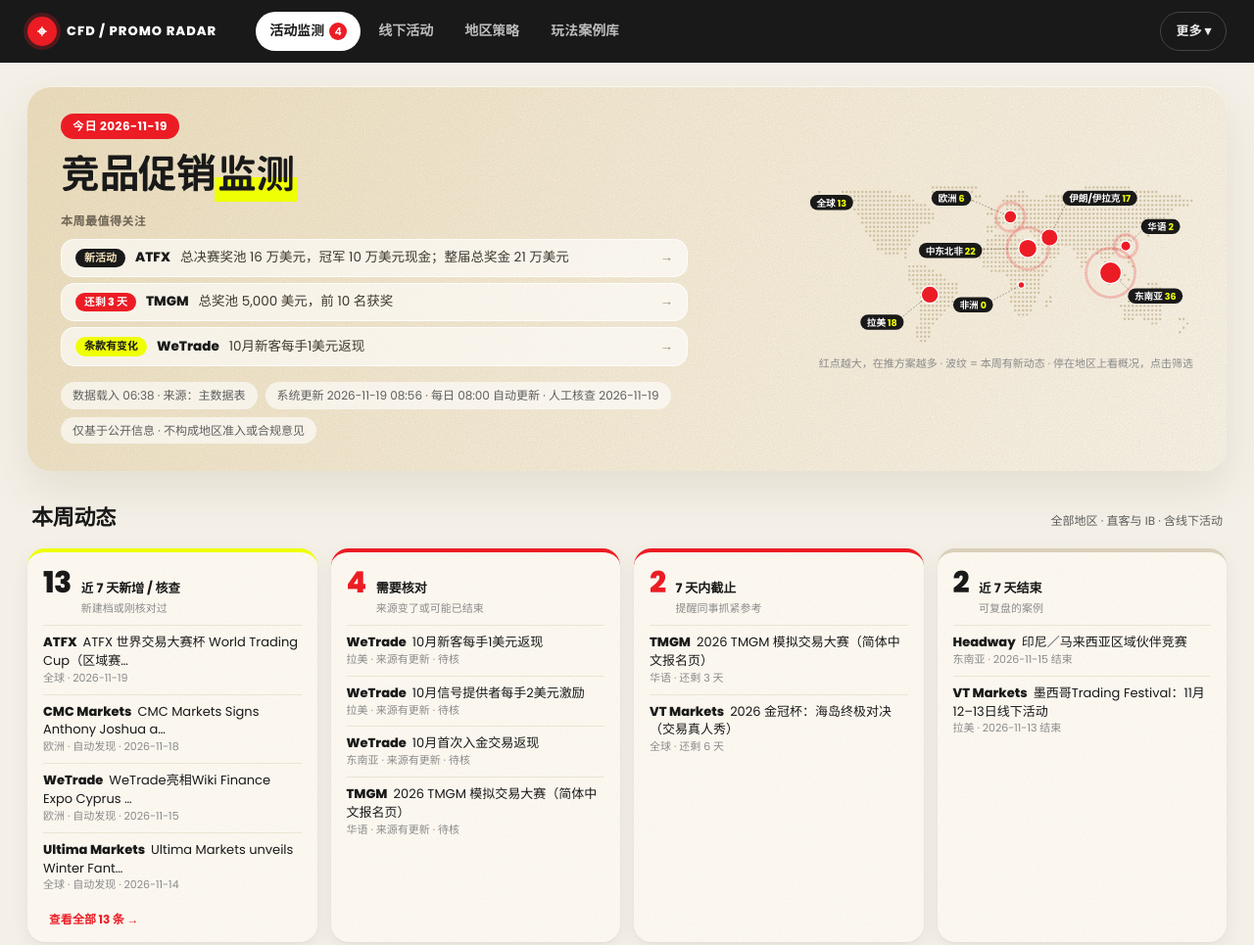
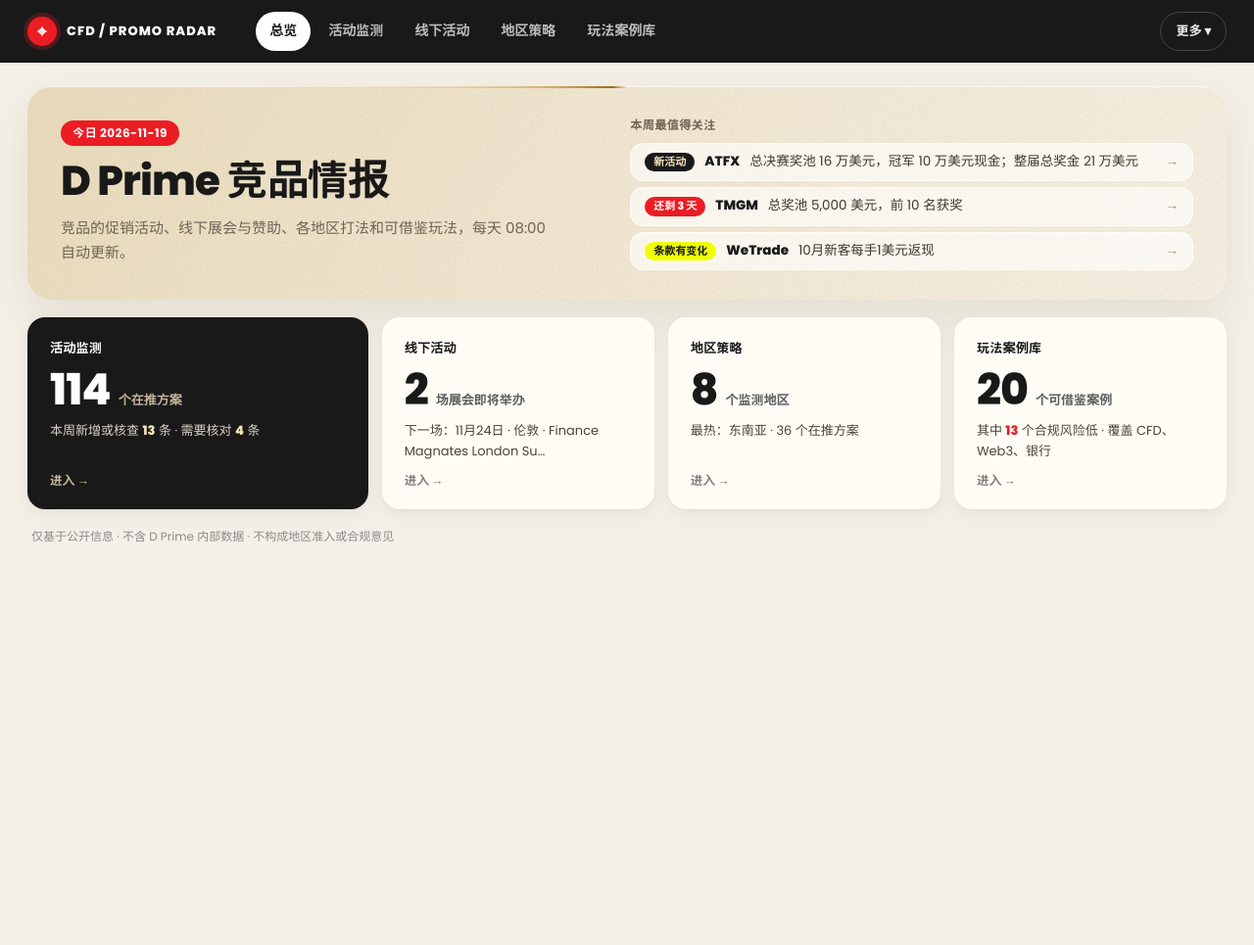
Before and after one commit to AndreaCHAO/-promo-radar, a plain HTML site: page index.html in a window 1280 px wide. Shown: the top 965 px of the page at 98% size. After the commit the page ends 800 px from the top, so only its background shows below. Drawn offline with Linux system fonts and the light colour scheme; a web font is replaced by a local one.

Commit message:
新增「总览」首页：本周最值得关注 + 四个模块入口卡片（打开网址默认进入，点 logo 回到这里）
Co-Authored-By: Claude Opus 5.5 <noreply@anthropic.com>
Claude-Session: https://claude.ai/code/session_01VJBV5ddzujn7XV7NqY4kv2

```diff
--- a/assets/app.css
+++ b/assets/app.css
@@ -587,4 +587,30 @@ dialog.closing::backdrop{animation:fadeOut .3s ease forwards}
 .hl-tag.off{background:var(--sand);color:var(--black)}
 @media(max-width:620px){.highlights button{flex-wrap:wrap;gap:4px 8px}.highlights button span{flex-basis:100%;white-space:normal}.highlights button i{display:none}}
 
+
+/* ---------- 总览（首页） ---------- */
+.home-hero{display:grid;grid-template-columns:minmax(0,1fr) minmax(0,1.05fr);gap:34px;align-items:center;margin:24px 0 18px;padding:30px 34px;border-radius:24px}
+.home-hero h1{font-size:42px;font-weight:800;letter-spacing:-.02em;line-height:1.15;margin:12px 0 10px;text-wrap:balance}
+.home-hero p{margin:0;font-size:15px;line-height:1.7;color:#6E6555;max-width:34em}
+.home-hero .highlights{margin:0;max-width:none}
+.home-grid{display:grid;grid-template-columns:1.25fr 1fr 1fr 1fr;gap:14px}
+.home-card{position:relative;display:flex;flex-direction:column;gap:10px;text-align:left;padding:20px 22px 18px;border-radius:var(--radius);background:var(--paper);box-shadow:var(--shadow);border:1px solid transparent;min-height:190px;transition:transform .18s,box-shadow .18s,border-color .18s}
+.home-card:hover{transform:translateY(-3px);box-shadow:var(--shadow-hover);border-color:var(--black)}
+.home-card.main{background:var(--black);color:var(--white)}
+.hc-name{font-size:13px;font-weight:800;letter-spacing:.02em}
+.hc-main{display:flex;align-items:baseline;gap:8px;flex-wrap:wrap}
+.hc-main b{font-size:44px;font-weight:800;line-height:1;letter-spacing:-.02em;font-variant-numeric:tabular-nums}
+.hc-main span{font-size:13px;font-weight:600;color:var(--muted)}
+.home-card.main .hc-main span{color:#BFB29A}
+.hc-note{font-size:13px;line-height:1.55;color:#4A443A;flex:1}
+.home-card.main .hc-note{color:#D9D2C4}
+.hc-note em{font-style:normal;font-weight:800;color:var(--red)}
+.home-card.main .hc-note em{color:#F3E3BC}
+.hc-go{font-size:12.5px;font-weight:800;color:var(--black);opacity:.55;transition:opacity .15s,transform .15s}
+.home-card.main .hc-go{color:#F3E3BC;opacity:.8}
+.home-card:hover .hc-go{opacity:1;transform:translateX(3px)}
+.home-foot{margin:18px 4px 0;font-size:12px;color:var(--faint)}
+@media(max-width:1000px){.home-hero{grid-template-columns:1fr;gap:20px}.home-grid{grid-template-columns:1fr 1fr}}
+@media(max-width:620px){.home-hero{padding:22px 20px;margin-top:16px}.home-hero h1{font-size:30px}.home-grid{grid-template-columns:1fr;gap:10px}.home-card{min-height:0}.hc-main b{font-size:36px}}
+
 @media(prefers-reduced-motion:reduce){*,*::backdrop{transition:none!important;animation:none!important;scroll-behavior:auto!important}.reveal-pre{opacity:1;transform:none}}
--- a/assets/app.js
+++ b/assets/app.js
@@ -197,14 +197,15 @@ function monTime() {
 const inList = r => ['active', 'due', 'undated'].includes(r.status) && !r.offList;
 
 /* ---------- 视图切换 ---------- */
-const VIEWS = ['promos', 'offline', 'regions', 'playbook'];
+const VIEWS = ['home', 'promos', 'offline', 'regions', 'playbook'];
 function showView(v, push = true) {
-  if (!VIEWS.includes(v)) v = 'promos';
+  if (!VIEWS.includes(v)) v = 'home';
   VIEW = v;
   VIEWS.forEach(x => { $('view-' + x).hidden = x !== v; });
   document.querySelectorAll('[data-view]').forEach(b => b.setAttribute('aria-current', b.dataset.view === v ? 'page' : 'false'));
   if (push && location.hash !== '#' + v) history.replaceState(null, '', '#' + v);
   if (v === 'promos') render();
+  if (v === 'home') renderHome();
   if (v === 'offline') renderOffline();
   if (v === 'regions') renderRegions();
   if (v === 'playbook') renderPlaybook();
@@ -279,7 +280,7 @@ function card(r) {
 }
 function sortKey(r) { return { due: 0, active: 1, upcoming: 2, undated: 3, unclear: 4, expired: 5, excluded: 6 }[r.status]; }
 function render() {
-  renderDigest(); renderHighlights(); renderMap();
+  renderDigest(); renderMap();
   const prev = new Map();
   if (!REDUCED) document.querySelectorAll('#recordCards .record-card').forEach(c => prev.set(c.dataset.recordId, c.getBoundingClientRect()));
   filtered = RECORDS.filter(matchRecord).sort((a, b) => (b.isSelf - a.isSelf) || (b.alert - a.alert) || ((b.auto && b.foundDays <= 7) - (a.auto && a.foundDays <= 7)) || sortKey(a) - sortKey(b) || a.rank - b.rank || (a.daysLeft ?? 9999) - (b.daysLeft ?? 9999) || (fmt(parseDate(b['最后核查'])) || '').localeCompare(fmt(parseDate(a['最后核查'])) || ''));
@@ -319,8 +320,8 @@ function rewardValue(r) {
   }
   return best;
 }
-function renderHighlights() {
-  const pool = RECORDS.filter(r => (selectedRegion === 'all' || r.region === selectedRegion) && !['expired', 'excluded'].includes(r.status));
+function renderHighlights(id = 'homeHighlights', region = 'all') {
+  const pool = RECORDS.filter(r => (region === 'all' || r.region === region) && !['expired', 'excluded'].includes(r.status));
   const core = r => CFG.coreBrands.some(b => b.toLowerCase() === r['品牌'].toLowerCase()) ? 1 : 0;
   const picks = [], used = new Set();
   const say = r => r && ((r['奖励摘要'] || '').length >= 14 ? r['奖励摘要'] : [r['标题'], r['奖励摘要']].filter(Boolean).join(' · '));
@@ -332,7 +333,7 @@ function renderHighlights() {
   const alert = pool.filter(r => r.alert && !used.has(r.id)).sort((a, b) => (b.flag === 'ended') - (a.flag === 'ended'))[0];
   if (alert) add(alert, alert.flag === 'ended' ? '可能已结束' : '条款有变化', 'flag', alert['标题']);
   else { const sp = pool.filter(r => r.offline && r.foundDays <= 14 && !used.has(r.id)).sort((a, b) => a.foundDays - b.foundDays)[0]; add(sp, '新赞助 / 线下', 'off', sp && sp['标题']); }
-  $('highlights').innerHTML = picks.length ? `<span class="hl-title">本周最值得关注${selectedRegion === 'all' ? '' : ' · ' + esc(selectedRegion)}</span><ol>${picks.map(p => `<li><button data-open="${esc(p.r.id)}"><em class="hl-tag ${p.cls}">${esc(p.tag)}</em><b>${esc(p.r['品牌'])}</b><span>${esc(short(p.note || '', 40))}</span><i aria-hidden="true">→</i></button></li>`).join('')}</ol>` : '';
+  $(id).innerHTML = picks.length ? `<span class="hl-title">本周最值得关注${region === 'all' ? '' : ' · ' + esc(region)}</span><ol>${picks.map(p => `<li><button data-open="${esc(p.r.id)}"><em class="hl-tag ${p.cls}">${esc(p.tag)}</em><b>${esc(p.r['品牌'])}</b><span>${esc(short(p.note || '', 40))}</span><i aria-hidden="true">→</i></button></li>`).join('')}</ol>` : '';
 }
 function updateNavCounts() {
   const n = RECORDS.filter(r => r.alert).length;
@@ -658,7 +659,7 @@ function hideTip() { tipFor = ''; const tip = $('mapTip'); if (tip) tip.hidden =
   try { await loadData(); }
   catch (err) { LOAD_ERROR = err.message + '。请点右上角「更多 → 重新读取」，或把截图发给 Andrea。'; $('sourceLabel').textContent = '数据读取失败'; render(); return; }
   populateFilters(); renderMeta(); setAudience('all');
-  showView(location.hash.slice(1) || 'promos', false);
+  showView(location.hash.slice(1) || 'home', false);
 })();
 
 /* 其他页的卡片也依次浮现 */
@@ -754,3 +755,23 @@ if (!REDUCED && matchMedia('(hover: hover) and (pointer: fine)').matches) {
     c.addEventListener('pointerleave', () => c.classList.remove('spot-on'));
   });
 }
+
+
+/* ---------- 总览（首页）：4 个模块入口 + 本周最值得关注 ---------- */
+function renderHome() {
+  $('homeDate').textContent = '今日 ' + fmt(today());
+  if (!RECORDS.length) { $('homeGrid').innerHTML = '<p class="digest-empty">正在读取数据…</p>'; return; }
+  renderHighlights('homeHighlights', 'all');
+  const t = today(), live = RECORDS.filter(r => inList(r) && !r.offline);
+  const week = RECORDS.filter(r => r.foundDays <= 7).length, alerts = RECORDS.filter(r => r.alert).length;
+  const up = EVENTS.filter(e => (e.end || e.start) >= t).sort((a, b) => a.start - b.start), next = up[0];
+  const top = topCounts(live.filter(r => r.region !== '全球'), r => r.region, 1)[0];
+  const low = PLAYBOOK.filter(p => p['合规风险'] === '低').length;
+  const card = (view, name, num, label, note, cls = '') => `<button class="home-card${cls}" data-view="${view}"><span class="hc-name">${name}</span><span class="hc-main"><b>${num}</b><span>${label}</span></span><span class="hc-note">${note}</span><span class="hc-go" aria-hidden="true">进入 →</span></button>`;
+  $('homeGrid').innerHTML =
+    card('promos', '活动监测', live.length, '个在推方案', `本周新增或核查 <em>${week}</em> 条${alerts ? ` · 需要核对 <em>${alerts}</em> 条` : ''}`, ' main') +
+    card('offline', '线下活动', up.length, '场展会即将举办', next ? `下一场：${md(next.start)} · ${esc(next['城市'] || '')} · ${esc(short(next['名称'], 26))}` : '近期没有已知展会') +
+    card('regions', '地区策略', Object.keys(REGIONS).length, '个监测地区', top ? `最热：${esc(top[0])} · ${top[1]} 个在推方案` : '') +
+    card('playbook', '玩法案例库', PLAYBOOK.length, '个可借鉴案例', `其中 <em>${low}</em> 个合规风险低 · 覆盖 CFD、Web3、银行`);
+  countUp(document.querySelectorAll('#homeGrid .hc-main b'));
+}
--- a/index.html
+++ b/index.html
@@ -3,16 +3,21 @@
 <title>竞品促销监测 · CFD Promo Radar</title>
 <link rel="preconnect" href="https://fonts.googleapis.com"><link rel="preconnect" href="https://fonts.gstatic.com" crossorigin>
 <link rel="stylesheet" href="assets/fonts/fonts.css"><link href="https://fonts.googleapis.com/css2?family=Poppins:wght@400;500;600;700;800&display=swap" rel="stylesheet">
-<link rel="stylesheet" href="assets/app.css?v=fd6e3559">
+<link rel="stylesheet" href="assets/app.css?v=8a7e07c7">
 </head><body>
-<header><div class="header-inner"><a class="brand" href="#promos" data-view="promos" aria-label="回到活动监测首页" title="回到首页"><span class="brand-icon" aria-hidden="true">⌖</span>CFD / PROMO RADAR</a>
-<nav class="nav" aria-label="页面"><button data-view="promos" aria-current="page">活动监测<span class="nav-count" id="navPromosCount" hidden></span></button><button data-view="offline">线下活动</button><button data-view="regions">地区策略</button><button data-view="playbook">玩法案例库</button></nav>
+<header><div class="header-inner"><a class="brand" href="#home" data-view="home" aria-label="回到总览首页" title="回到首页"><span class="brand-icon" aria-hidden="true">⌖</span>CFD / PROMO RADAR</a>
+<nav class="nav" aria-label="页面"><button data-view="home">总览</button><button data-view="promos" aria-current="page">活动监测<span class="nav-count" id="navPromosCount" hidden></span></button><button data-view="offline">线下活动</button><button data-view="regions">地区策略</button><button data-view="playbook">玩法案例库</button></nav>
 <div class="header-actions"><details class="more-menu"><summary class="quiet-button">更多 ▾</summary><div class="menu"><button id="reloadData">重新读取数据 ↺</button><button id="openResearch">覆盖与方法</button><button id="exportCsv">导出当前列表 ↗</button></div></details></div></div></header>
 <div class="mini-filter" id="miniFilter" aria-label="快捷筛选" inert><div class="mf-inner"><div class="audience-tabs mf-aud" role="group" aria-label="方案对象"><button data-audience="all" aria-pressed="true">全部</button><button data-audience="direct" aria-pressed="false">直客</button><button data-audience="ib" aria-pressed="false">IB</button></div><label class="mf-search"><span class="sr-only">搜索</span><input id="miniSearch" type="search" placeholder="搜索品牌、活动…"></label><div class="mf-chips" id="miniChips"></div><span class="mf-count" id="miniCount"></span><button class="mf-more" id="miniMore" type="button">全部筛选 ↑</button><button class="mf-close" id="miniClose" type="button" aria-label="收起筛选条" title="收起">×</button></div></div>
 <button class="mf-reopen" id="miniReopen" type="button" aria-label="展开筛选条" hidden>筛选 <b id="miniReopenCount"></b></button>
 <main>
+<section class="view" id="view-home" hidden>
+<section class="home-hero grain-card glow-card" aria-label="总览"><div class="hh-left"><div class="eyebrow" id="homeDate">今日</div><h1>D Prime 竞品情报</h1><p>竞品的促销活动、线下展会与赞助、各地区打法和可借鉴玩法，每天 08:00 自动更新。</p></div><div class="highlights" id="homeHighlights" aria-label="本周最值得关注"></div></section>
+<div class="home-grid" id="homeGrid"></div>
+<p class="home-foot">仅基于公开信息 · 不含 D Prime 内部数据 · 不构成地区准入或合规意见</p>
+</section>
 <section class="view" id="view-promos">
-<section class="masthead"><div><div class="eyebrow" id="todayLabel">今日</div><h1>竞品促销<mark>监测</mark></h1><p class="sr-only">汇总主要 CFD / 外汇券商公开的直客与 IB 促销活动，按奖励、对象与门槛结构化呈现。</p><div class="highlights" id="highlights" aria-label="本周最值得关注"></div><div class="snapshot-inline"><span id="sourceLabel">正在读取数据…</span><span id="checkLabel"></span><span>仅基于公开信息 · 不构成地区准入或合规意见</span></div></div><div class="map-wrap"><svg id="worldMap" class="world-map" role="group" aria-label="地区导航地图：点击地区筛选"></svg><div class="map-tip" id="mapTip" role="tooltip" hidden></div><span class="map-caption">红点越大，在推方案越多 · 波纹 = 本周有新动态 · 停在地区上看概况，点击筛选</span></div></section>
+<section class="masthead"><div><div class="eyebrow" id="todayLabel">今日</div><h1>竞品促销<mark>监测</mark></h1><p>汇总主要 CFD / 外汇券商公开的直客与 IB 促销活动，按奖励、对象与门槛结构化呈现。</p><div class="snapshot-inline"><span id="sourceLabel">正在读取数据…</span><span id="checkLabel"></span><span>仅基于公开信息 · 不构成地区准入或合规意见</span></div></div><div class="map-wrap"><svg id="worldMap" class="world-map" role="group" aria-label="地区导航地图：点击地区筛选"></svg><div class="map-tip" id="mapTip" role="tooltip" hidden></div><span class="map-caption">红点越大，在推方案越多 · 波纹 = 本周有新动态 · 停在地区上看概况，点击筛选</span></div></section>
 <div class="section-title"><h2>本周动态</h2><span id="digestScope"></span></div>
 <section class="digest" id="digest" aria-label="本周动态"></section>
 <div class="section-divider"><h2>全部活动</h2><span>按对象、品牌、地区和状态筛选</span></div>
@@ -42,5 +47,5 @@
 <dialog class="comparison-dialog" id="comparisonDialog" aria-labelledby="comparisonTitle"><div class="dialog-head"><strong id="comparisonTitle">同类方案比较</strong><button class="close-button" data-close="comparisonDialog">关闭 ×</button></div><div class="compare-content" id="comparisonContent"></div></dialog>
 <dialog class="research-dialog" id="researchDialog" aria-labelledby="researchTitle"><div class="dialog-head"><strong id="researchTitle">资料覆盖与更新方式</strong><button class="close-button" data-close="researchDialog">关闭 ×</button></div><div class="research-content" id="researchContent"></div></dialog><div class="toast" id="toast" role="status"></div>
 <script src="config.js?v=6ea7ef11"></script>
-<script src="assets/app.js?v=d3ddf8f9"></script>
+<script src="assets/app.js?v=5e071acc"></script>
 </body></html>
```
Also changed, not shown: 1 other file.
